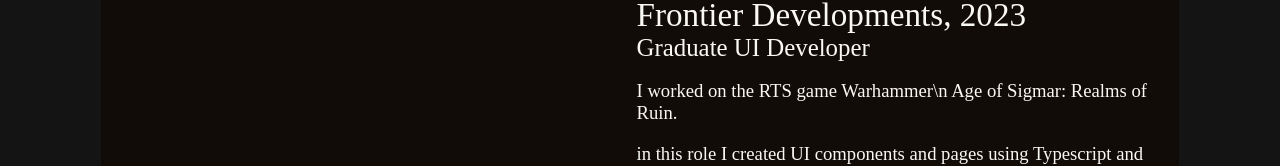
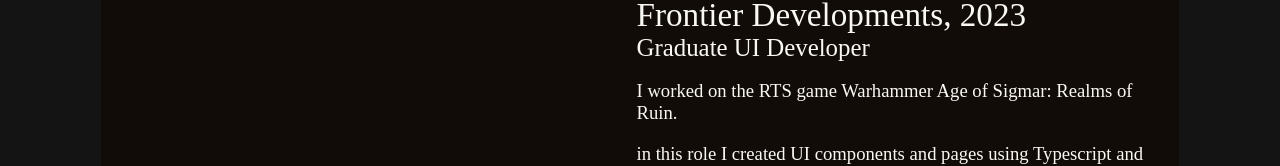
Before and after one commit to AutumnWaller/AutumnWaller.github.io, a Preact app: page / in a window 1280 px wide. Shown: the part 475-641 px from the top of the page. Built offline with nearby package versions, Linux system fonts and the light colour scheme.

Commit message:
removed a \n

```diff
--- a/src/tsx/components/work.tsx
+++ b/src/tsx/components/work.tsx
@@ -10,7 +10,7 @@
                 year="2023"
                 jobRole="Graduate UI Developer"
                 jobDescription={<div>
-                                <p>I worked on the RTS game Warhammer\n Age of Sigmar: Realms of Ruin. </p>
+                                <p>I worked on the RTS game Warhammer Age of Sigmar: Realms of Ruin. </p>
                                 <p>in this role I created UI components and pages using Typescript and SASS, using the middleware solution
                                 Coherant Gameface. The work was done in Frontier Developments' proprietary game engine. </p>
                                 <p>My largest contribution to the game was the Conquest game mode which involved a world for the player
```
